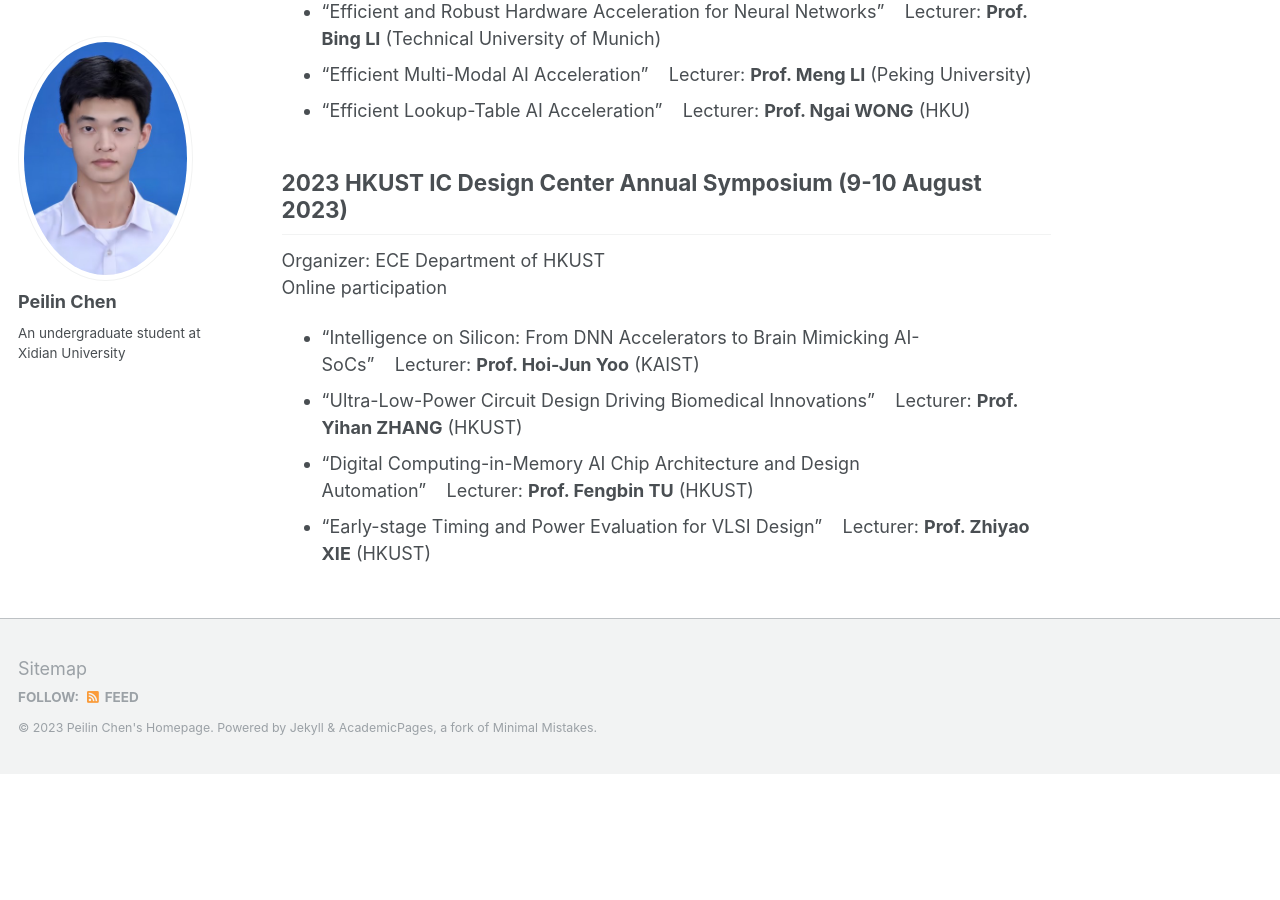
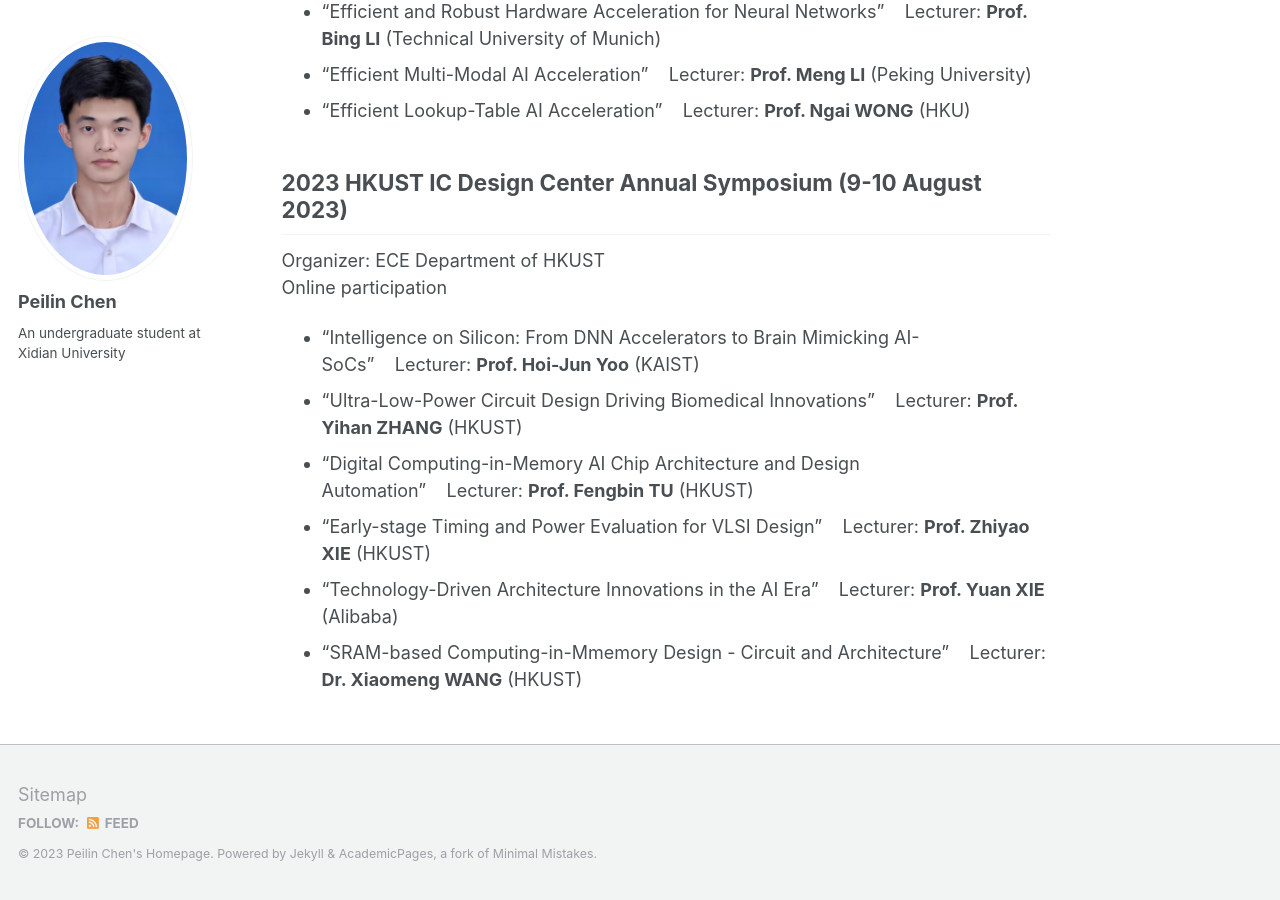
Before and after one commit to peilin-chen/peilin-chen.github.io, a Jekyll site: the page built from _pages/symposium.md, in a window 1280 px wide and 900 px high, scrolled down 614 px. Built offline with Jekyll 4.4.1, drawn with Linux system fonts in a browser that asks for light colours; before the commit the page ends 1388 px from its top, so only the background shows below that.

Commit message:
Update symposium.md

```diff
--- a/_pages/symposium.md
+++ b/_pages/symposium.md
@@ -23,3 +23,5 @@ Online participation
 - "Ultra-Low-Power Circuit Design Driving Biomedical Innovations"&nbsp;&nbsp;&nbsp;&nbsp;Lecturer: **Prof. Yihan ZHANG** (HKUST)
 - "Digital Computing-in-Memory AI Chip Architecture and Design Automation"&nbsp;&nbsp;&nbsp;&nbsp;Lecturer: **Prof. Fengbin TU** (HKUST)
 - "Early-stage Timing and Power Evaluation for VLSI Design"&nbsp;&nbsp;&nbsp;&nbsp;Lecturer: **Prof. Zhiyao XIE** (HKUST)
+- "Technology-Driven Architecture Innovations in the AI Era"&nbsp;&nbsp;&nbsp;&nbsp;Lecturer: **Prof. Yuan XIE** (Alibaba)
+- "SRAM-based Computing-in-Mmemory Design - Circuit and Architecture"&nbsp;&nbsp;&nbsp;&nbsp;Lecturer: **Dr. Xiaomeng WANG** (HKUST)
```
